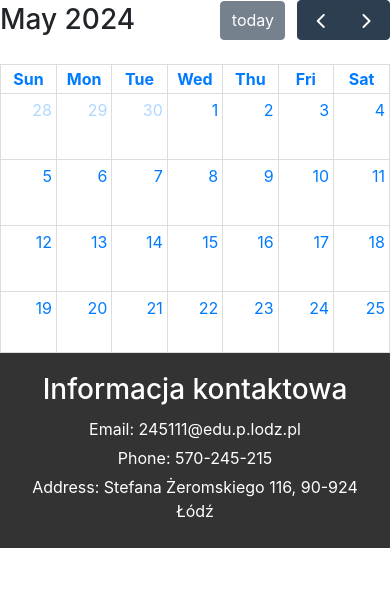
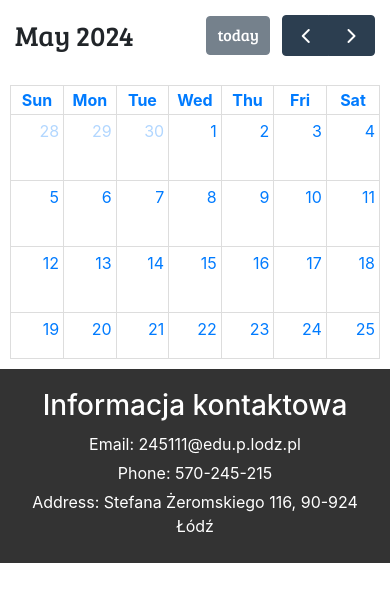
Before and after one commit to MarekKoprek/WCPL, a Django app: page /calendar/ in a window 390 px wide. Shown: the part 126-728 px from the top of the page. Run offline with Django 5.2, Linux system fonts and the light colour scheme; data comes from the database, SQL or seed files in the repository; both versions use the stored data as it was after the commit; lists and menus that the app fills with data are empty; some libraries are stand-ins or nearby versions.

Commit message:
Added css for calendar

```diff
--- /dev/null
+++ b/main/static/main/calendar.css
@@ -0,0 +1,29 @@
+#calendar{
+    margin: 20px;
+}
+.fc-header-toolbar{
+    padding: 10px;
+    font-family: "Bree Serif";
+    font-size: 20px;
+}
+.fc-daygrid-event{
+    font-family: "Bree Serif";
+    font-size: 16px;
+}
+.fc-daygrid-event:hover{
+    background-color: #0056b3;
+    transition: 0.5s;
+}
+
+@media (max-width: 576px) {
+    .fc-header-toolbar {
+        font-size: 16px;
+        padding: 5px;
+    }
+    .fc-daygrid-event {
+        font-size: 10px;
+    }
+    #calendar {
+        margin: 10px;
+    }
+}
--- a/main/templates/main/calendar.html
+++ b/main/templates/main/calendar.html
@@ -1,10 +1,10 @@
 {% extends "main/base.html" %}
-
+{% load static %}
 {% block head %}
 <title>Calendar</title>
 <link href='https://cdn.jsdelivr.net/npm/fullcalendar@5.11.3/main.min.css' rel='stylesheet' />
 <script src='https://cdn.jsdelivr.net/npm/fullcalendar@5.11.3/main.min.js'></script>
-</head>
+<link rel="stylesheet" href="{% static 'main/calendar.css' %}">
 {% endblock head %}
 
 {% block calendar_activate %}
@@ -12,8 +12,9 @@ active
 {% endblock calendar_activate %}
 
 {% block content %}
-<div id="calendar"></div>
-
+<div class="row justify-content-center">
+    <div class="col-md-6 col-sm-12">
+        <div id="calendar">
             <script>
                 document.addEventListener('DOMContentLoaded', function() {
                     var calendarEl = document.getElementById('calendar');
@@ -34,4 +35,7 @@ active
                     calendar.render();
                 });
             </script>
+        </div>
+    </div>
+</div>
 {% endblock content %}
```
Also changed, not shown: db.sqlite3. Lines whose indentation alone changed are shown as unchanged.
